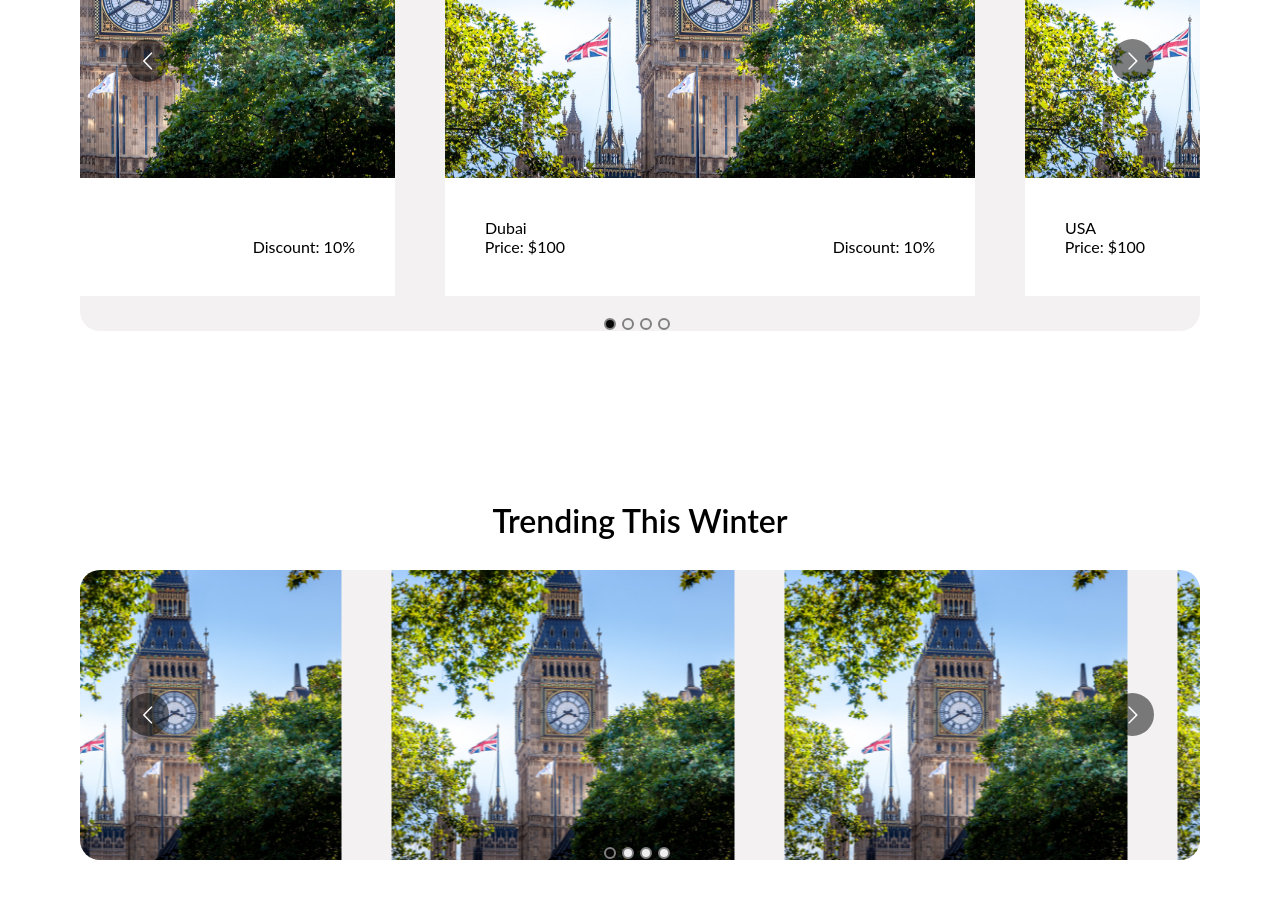
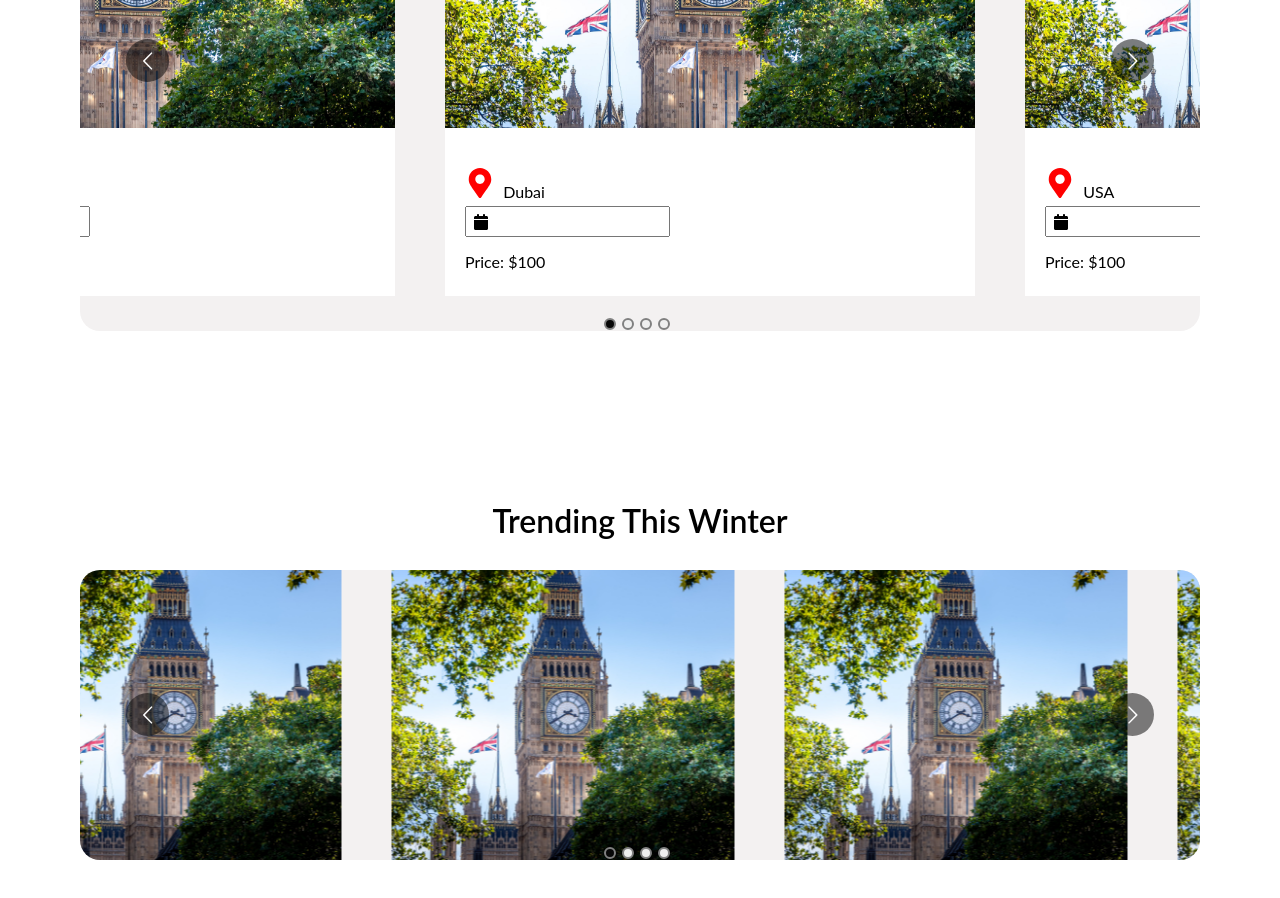
Before and after one commit to sid142003/JournEzy, a React (Vite) app: page / in a window 1280 px wide. Shown: the part 1660-2558 px from the top of the page. Built offline with nearby package versions, Linux system fonts and the light colour scheme.

Commit message:
cradsliderdate

```diff
--- a/package.json
+++ b/package.json
@@ -13,6 +13,8 @@
     "bootstrap": "^5.3.2",
     "react": "^18.2.0",
     "react-bootstrap": "^2.9.1",
+    "react-calendar": "^4.6.1",
+    "react-datepicker": "^4.23.0",
     "react-dom": "^18.2.0",
     "react-icons": "^4.12.0",
     "react-multi-carousel": "^2.8.4",
--- a/src/components/Pages/CardSlider2.jsx
+++ b/src/components/Pages/CardSlider2.jsx
@@ -1,11 +1,20 @@
-import React from 'react';
+import React ,{ useState } from 'react';
 import Card from 'react-bootstrap/Card';
 import Carousel from 'react-multi-carousel';
 import 'react-multi-carousel/lib/styles.css';
 import '../Styles/CardSlider2.css';
 import Uk from '../../assets/UK.jpg';
+import { FaMapMarkerAlt } from 'react-icons/fa';
+
+import DatePicker from 'react-datepicker';
+import 'react-datepicker/dist/react-datepicker.css';
 
 const CardSlider = () => {
+
+  const [selectedDate, setSelectedDate] = useState(null);
+
+
+
   const cardData = [
     {
       title: 'Card 1',
@@ -13,6 +22,7 @@ const CardSlider = () => {
       image:Uk,
       price: 100,
       discount: 10,
+
 
     },
     {
@@ -95,11 +105,30 @@ const CardSlider = () => {
              <img src={item.image} alt={item.title} className="card-img" />
            </div>
            <div className="lower-half">
-             <div className="text-container">{item.text}</div>
+              <div className="location-container">
+                <FaMapMarkerAlt  className='location_ic' /> &nbsp;
+                <span className="text-container">{item.text}</span>
+              </div>
              <div className="price-container">
+
+             <DatePicker
+        selected={selectedDate}
+        onChange={(date) => setSelectedDate(date)}
+        dateFormat="MMMM d, yyyy"
+        isClearable
+        showYearDropdown
+        scrollableMonthYearDropdown
+        showIcon
+        className="compact-datepicker"
+      />
+
+
+
+               {/* <p>Discount: {item.discount}%</p> */}
+             </div>
+             <div>
                <p>Price: ${item.price}</p>
-               <p>Discount: {item.discount}%</p>
-             </div>
+               </div>
            </div>
          </Card>
         ))}
--- a/src/components/Styles/CardSlider2.css
+++ b/src/components/Styles/CardSlider2.css
@@ -158,8 +158,14 @@
   .lower-half {
     display: flex;
     flex-direction: column;
-    padding: 40px;
+    padding-top: 40px;
+    padding-bottom: 20px;
+    padding-left: 20px;
+
     background-color: #fff;
+  }
+  .lower-half div{
+    margin-bottom: 5px;
   }
 
   .text-container {
@@ -170,3 +176,11 @@
     display: flex;
     justify-content: space-between;
   }
+
+  .location_ic{
+    margin-left: 0px;
+    width: 30px;
+    height: 30px;
+    /* margin-right: 10px; */
+    color: red;
+  }
```
Also changed, not shown: 1 other file (tests, documents, lock files or other folders).
